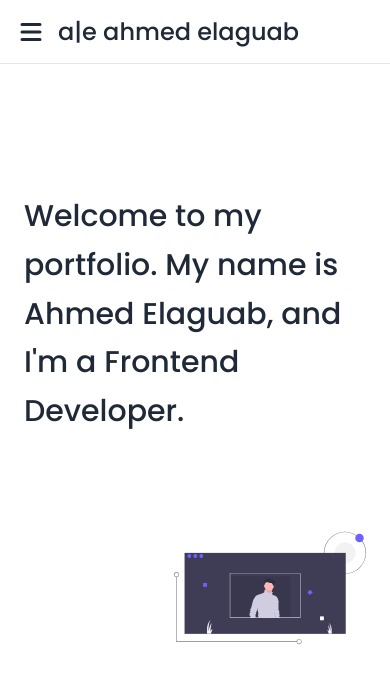
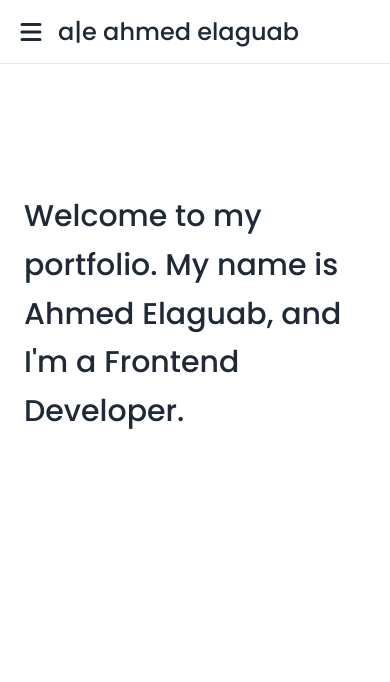
Before and after one commit to AhmedElaguab/my-portfolio-v1.0, a React (Create React App) app: page / in a window 390 px wide. Shown: the top 682 px of the page. Built offline with nearby package versions, Linux system fonts and the light colour scheme.

Commit message:
Hide intro image on small screens

```diff
--- a/src/components/Intro.jsx
+++ b/src/components/Intro.jsx
@@ -10,7 +10,7 @@ export const Intro = () => {
             My name is Ahmed Elaguab, <br className="hidden sm:block" />
             and I'm a Frontend Developer.
           </h1>
-          <div className="flex justify-end md:flex-col md:justify-center mt-14 md:mt-0">
+          <div className="hidden md:flex justify-end md:flex-col md:justify-center mt-14 md:mt-0">
             <IntroImage className="w-48 h-48 xl:w-72 " />
           </div>
         </div>
```
